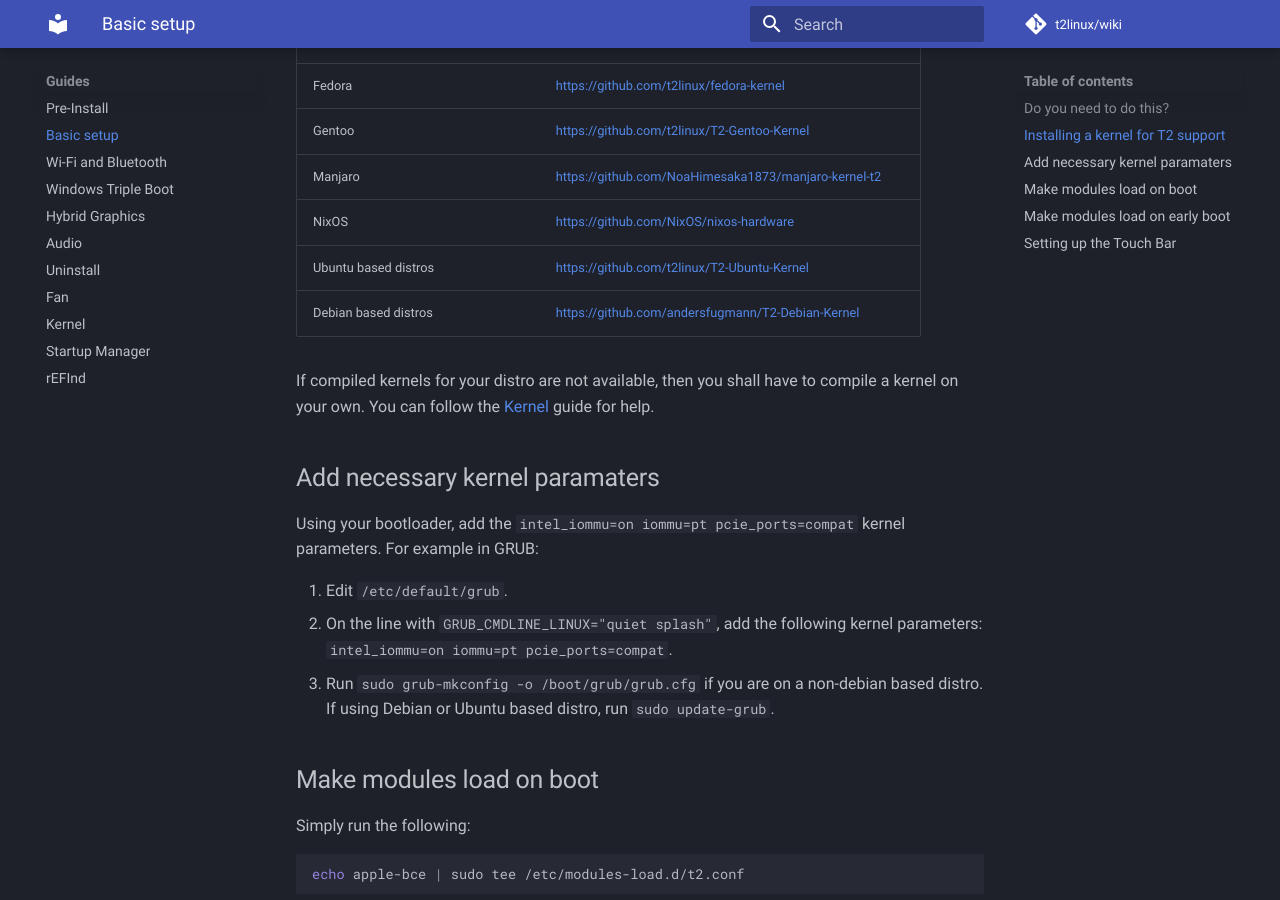
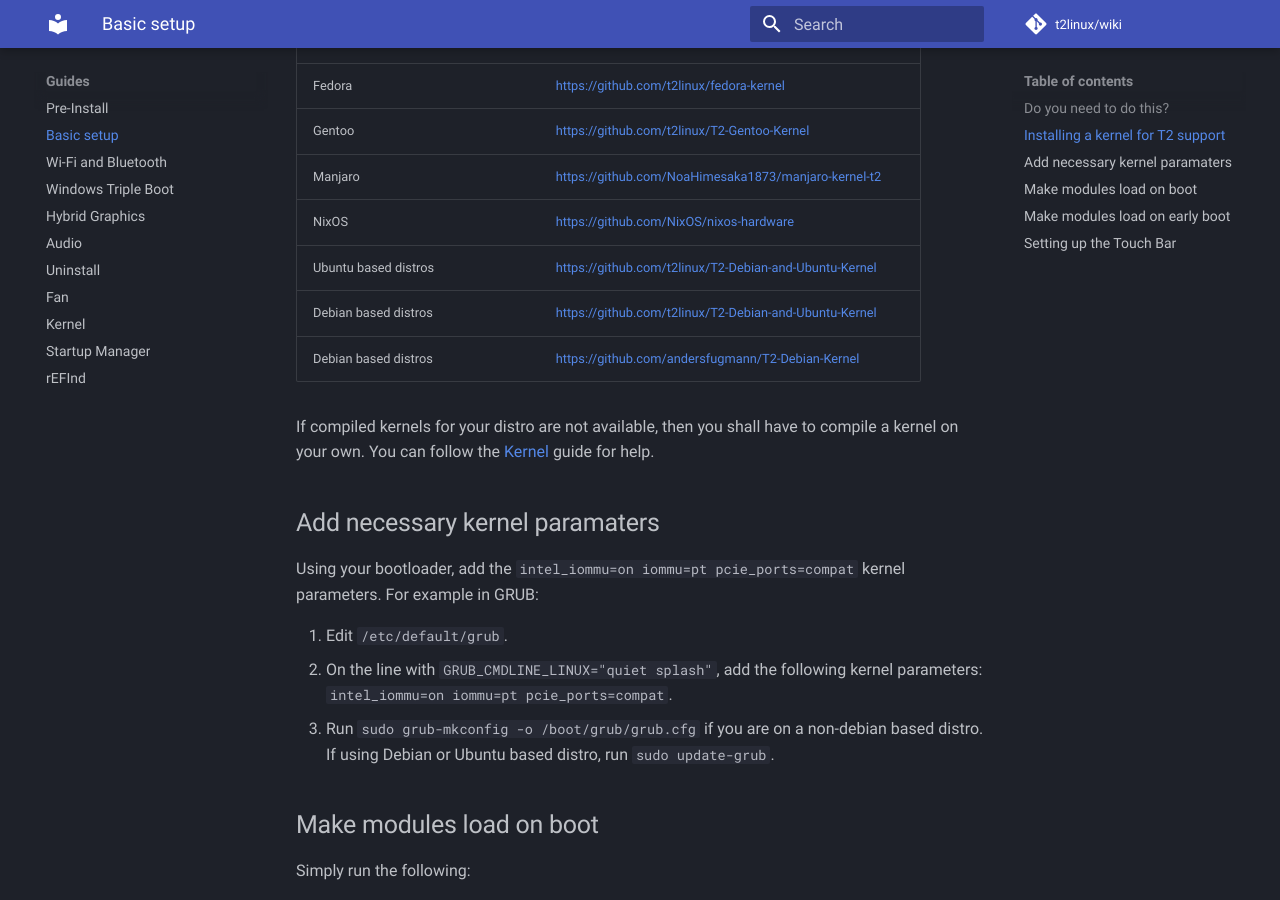
Before and after one commit to t2linux/wiki, an MkDocs documentation site: the page built from docs/guides/postinstall.md, in a window 1280 px wide and 900 px high, scrolled down 978 px. Built offline with MkDocs 1.6.1 and Material for MkDocs 9.7.7, drawn with Linux system fonts in a browser that asks for light colours; comment, search, counter and statistics services are not loaded.

Commit message:
Basic setup: Update link for Ubuntu kernels

```diff
--- a/docs/guides/postinstall.md
+++ b/docs/guides/postinstall.md
@@ -27,7 +27,8 @@ Many distro maintainers provide compiled kernels which can be installed on your
 | Gentoo                              | <https://github.com/t2linux/T2-Gentoo-Kernel> |
 | Manjaro                             | <https://github.com/NoaHimesaka1873/manjaro-kernel-t2> |
 | NixOS                               | <https://github.com/NixOS/nixos-hardware> |
-| Ubuntu based distros                | <https://github.com/t2linux/T2-Ubuntu-Kernel> |
+| Ubuntu based distros                | <https://github.com/t2linux/T2-Debian-and-Ubuntu-Kernel> |
+| Debian based distros                | <https://github.com/t2linux/T2-Debian-and-Ubuntu-Kernel> |
 | Debian based distros                | <https://github.com/andersfugmann/T2-Debian-Kernel> |
 
 If compiled kernels for your distro are not available, then you shall have to compile a kernel on your own. You can follow the [Kernel](https://wiki.t2linux.org/guides/kernel/) guide for help.
```
